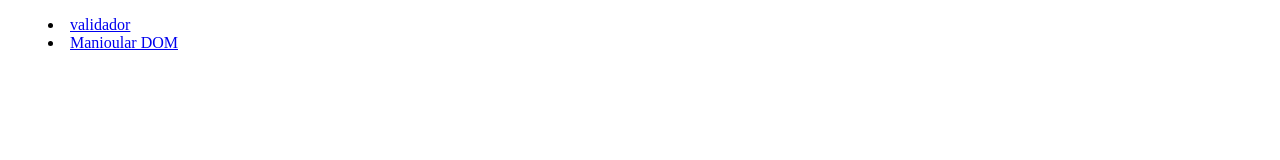
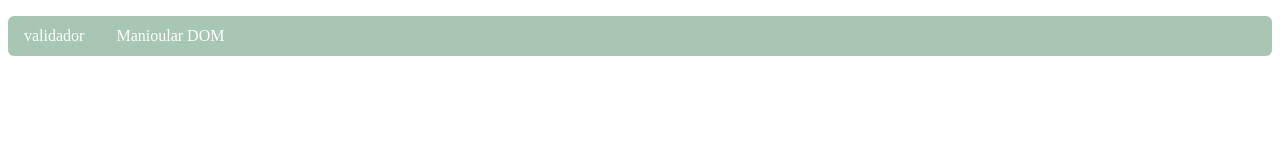
Before and after one commit to KARTA345/clasesmintic, a plain HTML site: page index.html in a window 1280 px wide. Drawn offline with Linux system fonts and the light colour scheme; the site is published under a folder, as on GitHub Pages, so addresses that start at the root find nothing.

Commit message:
ajustar href del index.html

```diff
--- a/index.html
+++ b/index.html
@@ -3,13 +3,13 @@
 <head>
     <meta charset="UTF-8">
     <meta name="viewport" content="width=device-width, initial-scale=1.0">
-    <link rel="stylesheet" href="/css/index.css">
+    <link rel="stylesheet" href="css/index.css">
     <title>Proyectos</title>
 </head>
 <body>
     <menu>
-        <li><a href="/html/validator.html">validador</a></li>
-        <li><a href="/html/TODO.html">Manioular DOM</a></li>
+        <li><a href="html/validator.html">validador</a></li>
+        <li><a href="html/TODO.html">Manioular DOM</a></li>
     </menu>
 </body>
 </html>
```
